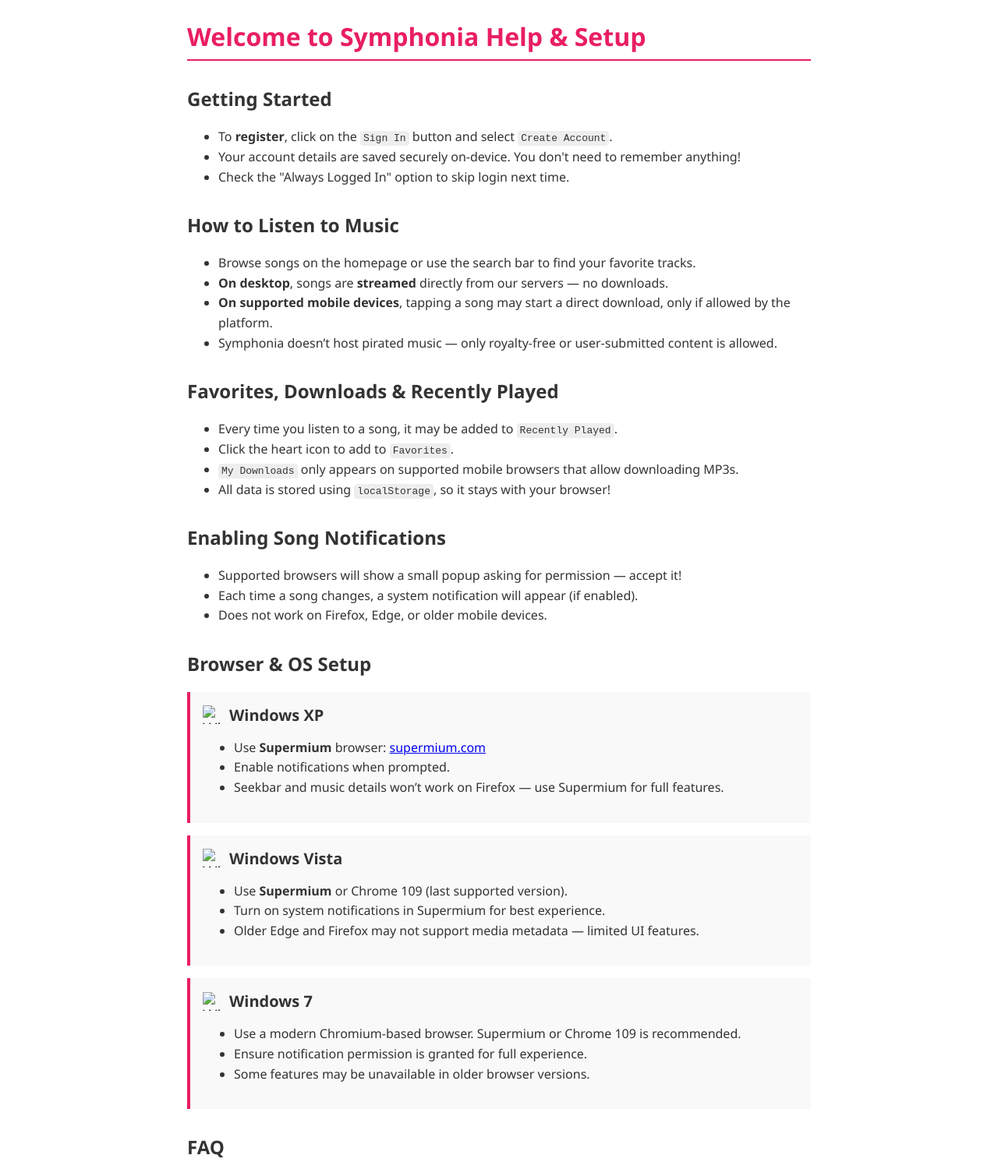
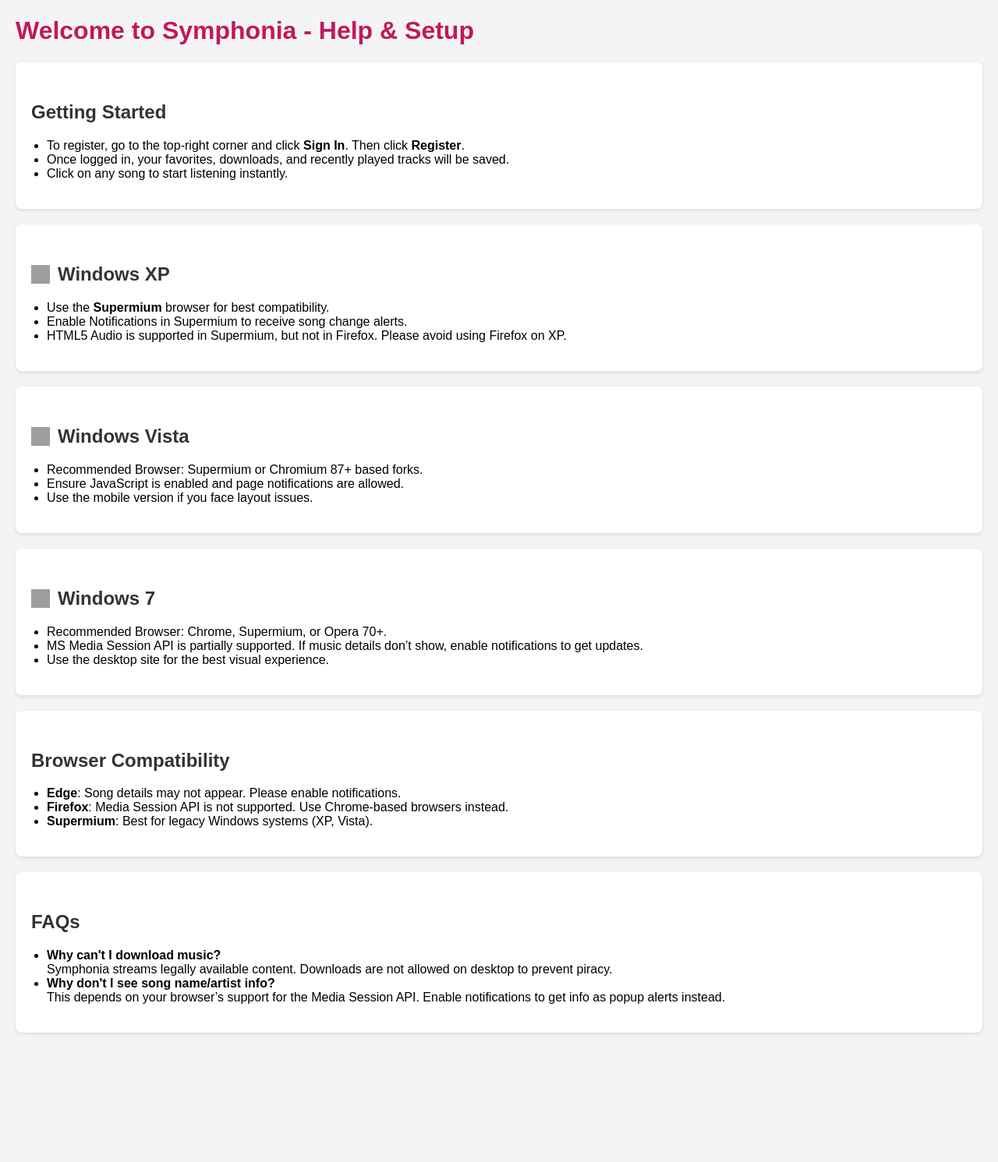
Before and after one commit to anyosil/nmd, a plain HTML site: page web.archive.org/web/20110612020852/music.ovi.com/in/en/hs.html in a window 1280 px wide. Shown: the part 20-1511 px from the top of the page at 78% size. After the commit the page ends 1385 px from the top, so only its background shows below. Drawn offline with Linux system fonts and the light colour scheme; grey boxes are pictures that could not be loaded.

Commit message:
Update hs.html

```diff
--- a/web.archive.org/web/20110612020852/music.ovi.com/in/en/hs.html
+++ b/web.archive.org/web/20110612020852/music.ovi.com/in/en/hs.html
@@ -1,138 +1,106 @@
 <!DOCTYPE html>
-<html lang="en">
+<html>
 <head>
-  <meta charset="UTF-8" />
-  <meta name="viewport" content="width=device-width, initial-scale=1.0"/>
+  <meta charset="UTF-8">
   <title>Symphonia Help & Setup</title>
   <style>
     body {
-      font-family: 'Segoe UI', Tahoma, sans-serif;
-      background: #fff;
-      color: #333;
+      font-family: sans-serif;
+      background: #f4f4f4;
       margin: 0;
-      padding: 1.5rem;
-      max-width: 800px;
-      margin-inline: auto;
+      padding: 20px;
     }
     h1 {
-      color: #e91e63;
-      border-bottom: 2px solid #e91e63;
-      padding-bottom: 0.5rem;
+      color: #c2185b;
     }
     h2 {
-      color: #333;
-      margin-top: 2rem;
-    }
-    ul {
-      line-height: 1.6;
-    }
-    code {
-      background: #eee;
-      padding: 2px 4px;
-      border-radius: 4px;
-    }
-    .os-box {
-      background: #f9f9f9;
-      border-left: 4px solid #e91e63;
-      padding: 1rem;
-      margin: 1rem 0;
-    }
-    .os-title {
       display: flex;
       align-items: center;
       gap: 10px;
-      font-size: 1.25rem;
-      margin-bottom: 0.5rem;
+      margin-top: 30px;
+      color: #333;
     }
-    .os-title img {
+    img.os-logo {
       width: 24px;
       height: 24px;
+    }
+    section {
+      background: white;
+      padding: 20px;
+      margin-bottom: 20px;
+      border-radius: 8px;
+      box-shadow: 0 2px 5px rgba(0,0,0,0.1);
+    }
+    ul {
+      padding-left: 20px;
     }
   </style>
 </head>
 <body>
 
-  <h1>Welcome to Symphonia Help & Setup</h1>
+  <h1>Welcome to Symphonia - Help & Setup</h1>
 
+  <section>
     <h2>Getting Started</h2>
     <ul>
-    <li>To <strong>register</strong>, click on the <code>Sign In</code> button and select <code>Create Account</code>.</li>
-    <li>Your account details are saved securely on-device. You don't need to remember anything!</li>
-    <li>Check the "Always Logged In" option to skip login next time.</li>
+      <li>To register, go to the top-right corner and click <strong>Sign In</strong>. Then click <strong>Register</strong>.</li>
+      <li>Once logged in, your favorites, downloads, and recently played tracks will be saved.</li>
+      <li>Click on any song to start listening instantly.</li>
     </ul>
+  </section>
 
-  <h2>How to Listen to Music</h2>
+  <section>
+    <h2>
+      <img class="os-logo" src="https://upload.wikimedia.org/wikipedia/commons/thumb/e/e4/Windows_logo_-_2002.svg/24px-Windows_logo_-_2002.svg.png" alt="Windows XP">
+      Windows XP
+    </h2>
     <ul>
-    <li>Browse songs on the homepage or use the search bar to find your favorite tracks.</li>
-    <li><strong>On desktop</strong>, songs are <strong>streamed</strong> directly from our servers — no downloads.</li>
-    <li><strong>On supported mobile devices</strong>, tapping a song may start a direct download, only if allowed by the platform.</li>
-    <li>Symphonia doesn’t host pirated music — only royalty-free or user-submitted content is allowed.</li>
+      <li>Use the <strong>Supermium</strong> browser for best compatibility.</li>
+      <li>Enable Notifications in Supermium to receive song change alerts.</li>
+      <li>HTML5 Audio is supported in Supermium, but not in Firefox. Please avoid using Firefox on XP.</li>
     </ul>
+  </section>
 
-  <h2>Favorites, Downloads & Recently Played</h2>
+  <section>
+    <h2>
+      <img class="os-logo" src="https://upload.wikimedia.org/wikipedia/commons/thumb/3/37/Windows_Vista_logo.svg/24px-Windows_Vista_logo.svg.png" alt="Windows Vista">
+      Windows Vista
+    </h2>
     <ul>
-    <li>Every time you listen to a song, it may be added to <code>Recently Played</code>.</li>
-    <li>Click the heart icon to add to <code>Favorites</code>.</li>
-    <li><code>My Downloads</code> only appears on supported mobile browsers that allow downloading MP3s.</li>
-    <li>All data is stored using <code>localStorage</code>, so it stays with your browser!</li>
+      <li>Recommended Browser: Supermium or Chromium 87+ based forks.</li>
+      <li>Ensure JavaScript is enabled and page notifications are allowed.</li>
+      <li>Use the mobile version if you face layout issues.</li>
     </ul>
+  </section>
 
-  <h2>Enabling Song Notifications</h2>
+  <section>
+    <h2>
+      <img class="os-logo" src="https://upload.wikimedia.org/wikipedia/commons/thumb/e/e4/Windows_logo_-_2002.svg/24px-Windows_logo_-_2002.svg.png" alt="Windows 7">
+      Windows 7
+    </h2>
     <ul>
-    <li>Supported browsers will show a small popup asking for permission — accept it!</li>
-    <li>Each time a song changes, a system notification will appear (if enabled).</li>
-    <li>Does not work on Firefox, Edge, or older mobile devices.</li>
+      <li>Recommended Browser: Chrome, Supermium, or Opera 70+.</li>
+      <li>MS Media Session API is partially supported. If music details don’t show, enable notifications to get updates.</li>
+      <li>Use the desktop site for the best visual experience.</li>
     </ul>
+  </section>
 
-  <h2>Browser & OS Setup</h2>
+  <section>
+    <h2>Browser Compatibility</h2>
+    <ul>
+      <li><strong>Edge</strong>: Song details may not appear. Please enable notifications.</li>
+      <li><strong>Firefox</strong>: Media Session API is not supported. Use Chrome-based browsers instead.</li>
+      <li><strong>Supermium</strong>: Best for legacy Windows systems (XP, Vista).</li>
+    </ul>
+  </section>
 
-  <div class="os-box">
-    <div class="os-title">
-      <img src="assets/logos/xp.png" alt="Windows XP Logo">
-      <strong>Windows XP</strong>
-    </div>
+  <section>
+    <h2>FAQs</h2>
     <ul>
-      <li>Use <strong>Supermium</strong> browser: <a href="https://supermium.com">supermium.com</a></li>
-      <li>Enable notifications when prompted.</li>
-      <li>Seekbar and music details won’t work on Firefox — use Supermium for full features.</li>
+      <li><strong>Why can't I download music?</strong><br>Symphonia streams legally available content. Downloads are not allowed on desktop to prevent piracy.</li>
+      <li><strong>Why don't I see song name/artist info?</strong><br>This depends on your browser’s support for the Media Session API. Enable notifications to get info as popup alerts instead.</li>
     </ul>
-  </div>
-
-  <div class="os-box">
-    <div class="os-title">
-      <img src="assets/logos/vista.png" alt="Windows Vista Logo">
-      <strong>Windows Vista</strong>
-    </div>
-    <ul>
-      <li>Use <strong>Supermium</strong> or Chrome 109 (last supported version).</li>
-      <li>Turn on system notifications in Supermium for best experience.</li>
-      <li>Older Edge and Firefox may not support media metadata — limited UI features.</li>
-    </ul>
-  </div>
-
-  <div class="os-box">
-    <div class="os-title">
-      <img src="assets/logos/win7.png" alt="Windows 7 Logo">
-      <strong>Windows 7</strong>
-    </div>
-    <ul>
-      <li>Use a modern Chromium-based browser. Supermium or Chrome 109 is recommended.</li>
-      <li>Ensure notification permission is granted for full experience.</li>
-      <li>Some features may be unavailable in older browser versions.</li>
-    </ul>
-  </div>
-
-  <h2>FAQ</h2>
-  <ul>
-    <li><strong>Why can't I download songs on PC?</strong><br>
-    To comply with content regulations and copyright safety, downloads are restricted to supported mobile devices only.</li>
-
-    <li><strong>Why don’t I see song details on Firefox or Edge?</strong><br>
-    Some browsers don’t support the Media Session API. You’ll still hear music, but enhanced features are unavailable.</li>
-
-    <li><strong>What’s the best browser for Symphonia?</strong><br>
-    We recommend Chromium-based browsers like Chrome, Brave, or Supermium (especially on older systems).</li>
-  </ul>
+  </section>
 
 </body>
 </html>
```
Lines whose indentation alone changed are shown as unchanged.
